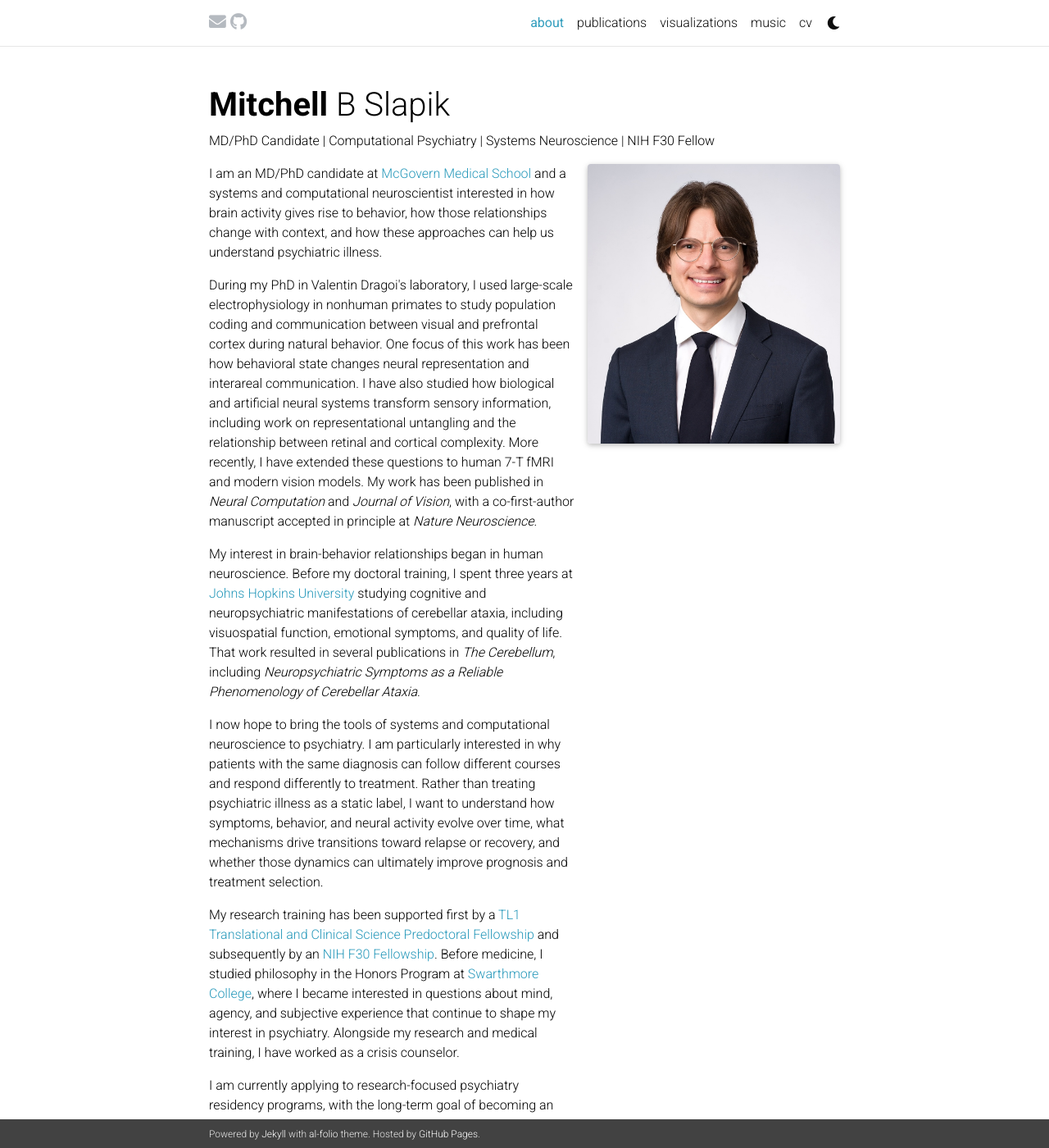
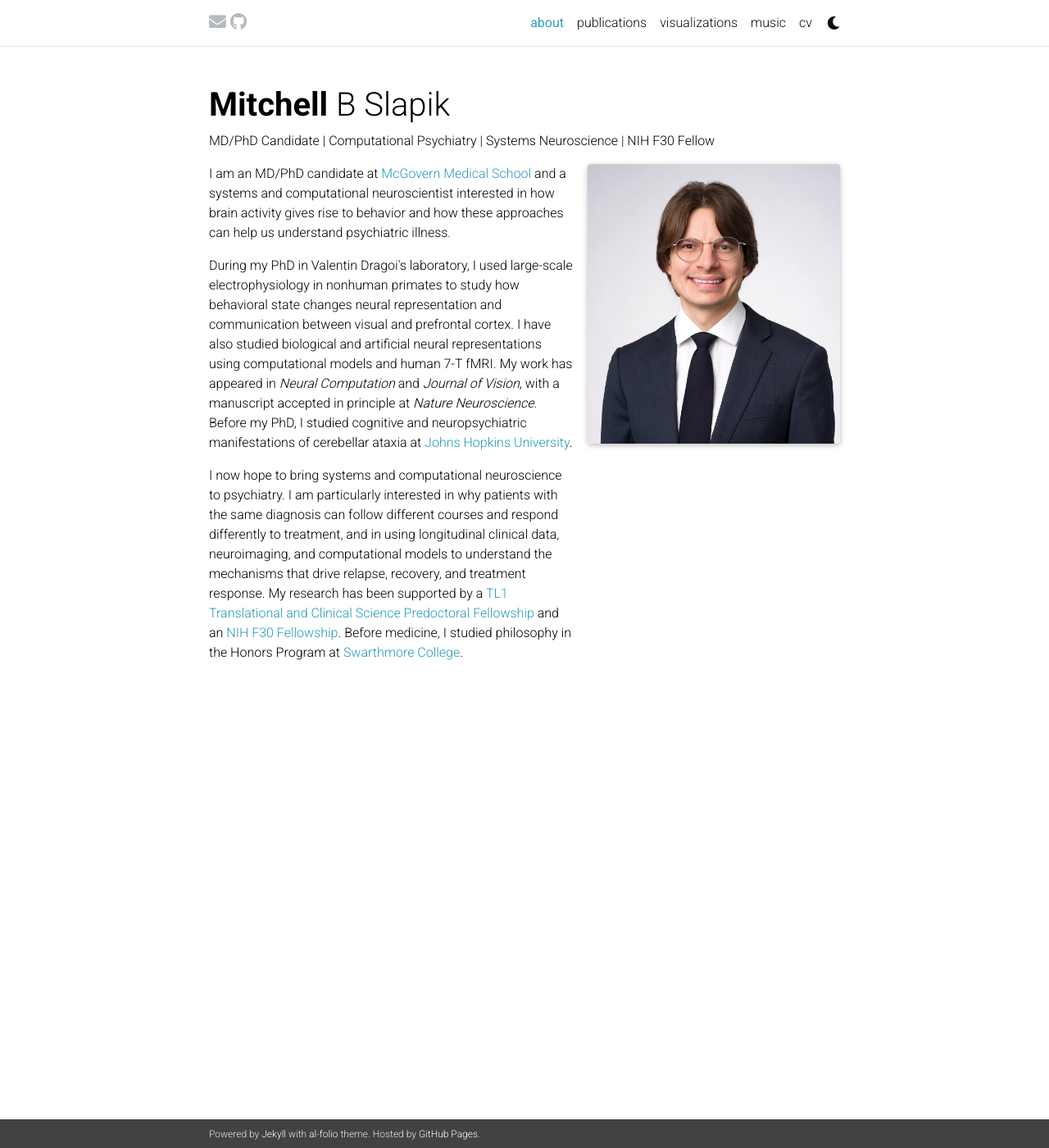
Before and after one commit to mitchellslapik/mitchellslapik.github.io, a Jekyll site: the page built from _pages/about.md, in a window 1280 px wide and 1400 px high. Shown: the whole window at 82% size. Built offline with Jekyll 4.4.1, drawn with Linux system fonts in a browser that asks for light colours; full-size pictures stand in for the smaller copies a plugin makes; comment, search, counter and statistics services are not loaded; a style sheet for code colours, icons or effects is not loaded.

Commit message:
Update about.md

```diff
--- a/_pages/about.md
+++ b/_pages/about.md
@@ -16,25 +16,13 @@ social: false
 ---
 
 <p>
-I am an MD/PhD candidate at <a href="https://gsbs.uth.edu/mdphd/">McGovern Medical School</a> and a systems and computational neuroscientist interested in how brain activity gives rise to behavior, how those relationships change with context, and how these approaches can help us understand psychiatric illness.
+I am an MD/PhD candidate at <a href="https://gsbs.uth.edu/mdphd/">McGovern Medical School</a> and a systems and computational neuroscientist interested in how brain activity gives rise to behavior and how these approaches can help us understand psychiatric illness.
 </p>
 
 <p>
-During my PhD in Valentin Dragoi's laboratory, I used large-scale electrophysiology in nonhuman primates to study population coding and communication between visual and prefrontal cortex during natural behavior. One focus of this work has been how behavioral state changes neural representation and interareal communication. I have also studied how biological and artificial neural systems transform sensory information, including work on representational untangling and the relationship between retinal and cortical complexity. More recently, I have extended these questions to human 7-T fMRI and modern vision models. My work has been published in <em>Neural Computation</em> and <em>Journal of Vision</em>, with a co-first-author manuscript accepted in principle at <em>Nature Neuroscience</em>.
+During my PhD in Valentin Dragoi's laboratory, I used large-scale electrophysiology in nonhuman primates to study how behavioral state changes neural representation and communication between visual and prefrontal cortex. I have also studied biological and artificial neural representations using computational models and human 7-T fMRI. My work has appeared in <em>Neural Computation</em> and <em>Journal of Vision</em>, with a manuscript accepted in principle at <em>Nature Neuroscience</em>. Before my PhD, I studied cognitive and neuropsychiatric manifestations of cerebellar ataxia at <a href="https://www.jhu.edu/">Johns Hopkins University</a>.
 </p>
 
 <p>
-My interest in brain-behavior relationships began in human neuroscience. Before my doctoral training, I spent three years at <a href="https://www.jhu.edu/">Johns Hopkins University</a> studying cognitive and neuropsychiatric manifestations of cerebellar ataxia, including visuospatial function, emotional symptoms, and quality of life. That work resulted in several publications in <em>The Cerebellum</em>, including <em>Neuropsychiatric Symptoms as a Reliable Phenomenology of Cerebellar Ataxia</em>.
+I now hope to bring systems and computational neuroscience to psychiatry. I am particularly interested in why patients with the same diagnosis can follow different courses and respond differently to treatment, and in using longitudinal clinical data, neuroimaging, and computational models to understand the mechanisms that drive relapse, recovery, and treatment response. My research has been supported by a <a href="https://www.uth.edu/ccts/education-training/tl1-program">TL1 Translational and Clinical Science Predoctoral Fellowship</a> and an <a href="https://researchtraining.nih.gov/programs/fellowships/F30">NIH F30 Fellowship</a>. Before medicine, I studied philosophy in the Honors Program at <a href="https://www.swarthmore.edu/">Swarthmore College</a>.
 </p>
-
-<p>
-I now hope to bring the tools of systems and computational neuroscience to psychiatry. I am particularly interested in why patients with the same diagnosis can follow different courses and respond differently to treatment. Rather than treating psychiatric illness as a static label, I want to understand how symptoms, behavior, and neural activity evolve over time, what mechanisms drive transitions toward relapse or recovery, and whether those dynamics can ultimately improve prognosis and treatment selection.
-</p>
-
-<p>
-My research training has been supported first by a <a href="https://www.uth.edu/ccts/education-training/tl1-program">TL1 Translational and Clinical Science Predoctoral Fellowship</a> and subsequently by an <a href="https://researchtraining.nih.gov/programs/fellowships/F30">NIH F30 Fellowship</a>. Before medicine, I studied philosophy in the Honors Program at <a href="https://www.swarthmore.edu/">Swarthmore College</a>, where I became interested in questions about mind, agency, and subjective experience that continue to shape my interest in psychiatry. Alongside my research and medical training, I have worked as a crisis counselor.
-</p>
-
-<p>
-I am currently applying to research-focused psychiatry residency programs, with the long-term goal of becoming an academic psychiatrist and independent physician-scientist in computational psychiatry.
-</p>
```
